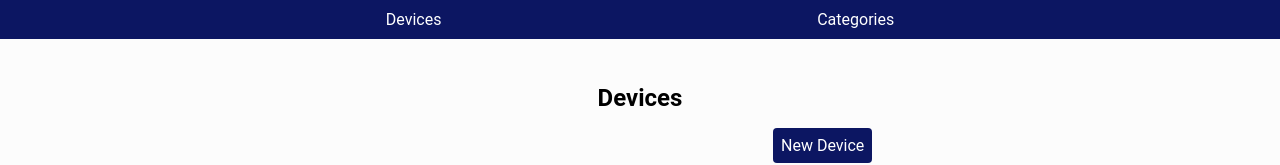
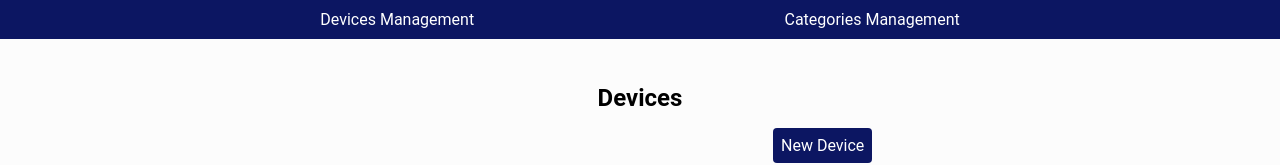
Before and after one commit to daniloscipioni/challenge-eldorado, an Angular app: page /devices in a window 1280 px wide. Shown: the top 165 px of the page. Built offline with nearby package versions, Linux system fonts and the light colour scheme; no server answers.

Commit message:
Fixing menu description

```diff
--- a/src/app/app.component.html
+++ b/src/app/app.component.html
@@ -1,6 +1,6 @@
 <header>
-  <a routerLink="devices">Devices</a>
-  <a routerLink="categories">Categories</a>
+  <a routerLink="devices">Devices Management</a>
+  <a routerLink="categories">Categories Management</a>
 </header>
 <main>
   <router-outlet></router-outlet>
```
